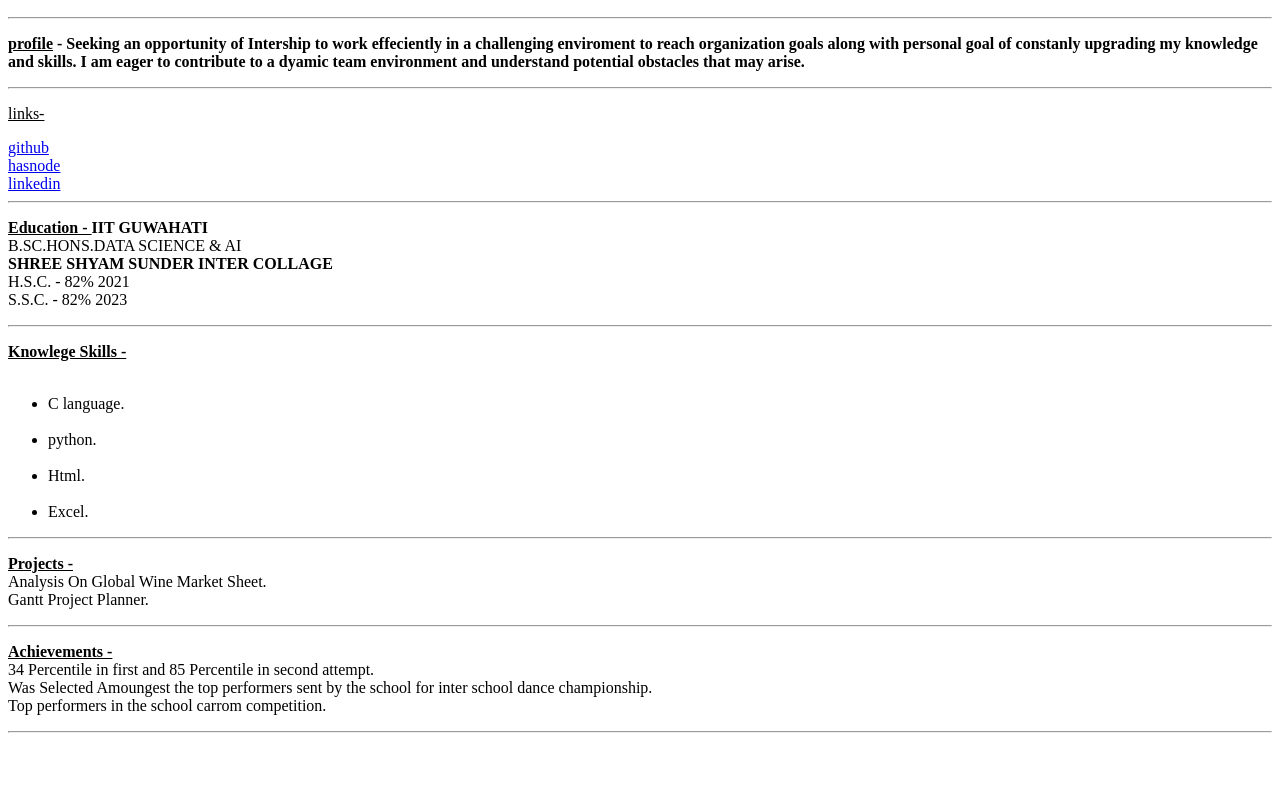
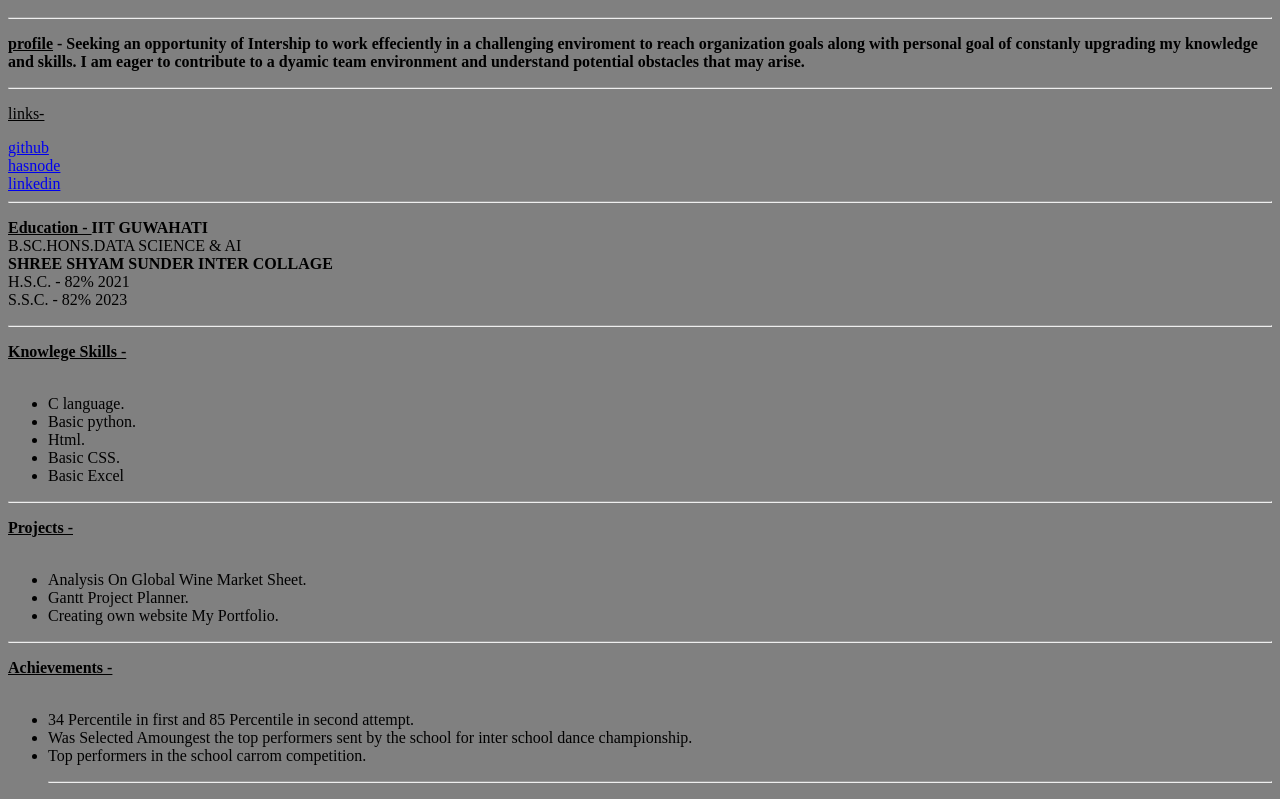
Before and after one commit to Krish9006/resumev1, a plain HTML site: page index.html in a window 1280 px wide. Shown: the part 369-1168 px from the top of the page. Before the commit the page ends 1110 px from the top, so only its background shows below. Drawn offline with Linux system fonts and the light colour scheme.

Commit message:
Update index.html

```diff
--- a/index.html
+++ b/index.html
@@ -5,7 +5,11 @@
     <meta name="viewport" content="width=device-width, initial-scale=1.0">
     <title>Document</title>
 </head>
-<body><img src="photo  krish2.jpg"  alt="krish" height="200",weight=250 >
+<body><style>
+    body{
+        background-color:  grey;
+    }
+</style><img src="photo  krish2.jpg"  alt="krish" height="200",weight=250 >
     <h1><u>Name</u> - Krish Gupta</h1>
     <h2><u> Contact</u>  - 8006734002</h2>
     <h2><u> Email Id</u>- krish.sot010057@pwioi.com</h2><hr>
@@ -16,8 +20,8 @@
     <a href="https://hashnode.com/@krish507"target="blank">hasnode</a><br/>
     <a href="https://www.linkedin.com/in/krish-gupta-8a81752a4/"target="blank">linkedin</a><br/><hr>
     <p><b><u> Education - </u></b><B> IIT GUWAHATI<br/> </B>B.SC.HONS.DATA SCIENCE & AI<br/><B>SHREE SHYAM SUNDER INTER COLLAGE</B><br/> H.S.C. - 82% 2021<BR/>S.S.C. - 82% 2023 </p><hr>
-    <p><b><u>Knowlege Skills -<ul></u></b><br/><li>C language.</li><br/><li>python.</li><br/><li>Html.</li><br/><li>Excel.</li></p></ul><hr>
-    <p><b><u> Projects - </u></b><br/>Analysis On Global Wine Market Sheet.<br/>Gantt Project Planner. </p><hr>
-    <p><b><u> Achievements - </u></b><br/>34 Percentile in first and 85 Percentile in second attempt.<br/>Was Selected Amoungest the top performers sent by the school for inter school dance championship.<br/> Top performers in the school carrom competition.  </p><hr>
+    <p><b><u>Knowlege Skills -<ul></u></b><br/><li>C language.</li><li> Basic python.</li><li>Html.</li><li> Basic CSS.</li><li> Basic Excel</li></p></ul><hr>
+    <p><b><u> Projects - <ul></u></b><br/><li>Analysis On Global Wine Market Sheet.</li><li>Gantt Project Planner.</li><li>Creating own website My Portfolio. </li></p></ul><hr>
+    <p><b><u> Achievements - <ul></u></b><br/><li>34 Percentile in first and 85 Percentile in second attempt.</li><li>Was Selected Amoungest the top performers sent by the school for inter school dance championship.</li><li> Top performers in the school carrom competition.</li> </p><hr>
 </body>
 </html>
```
